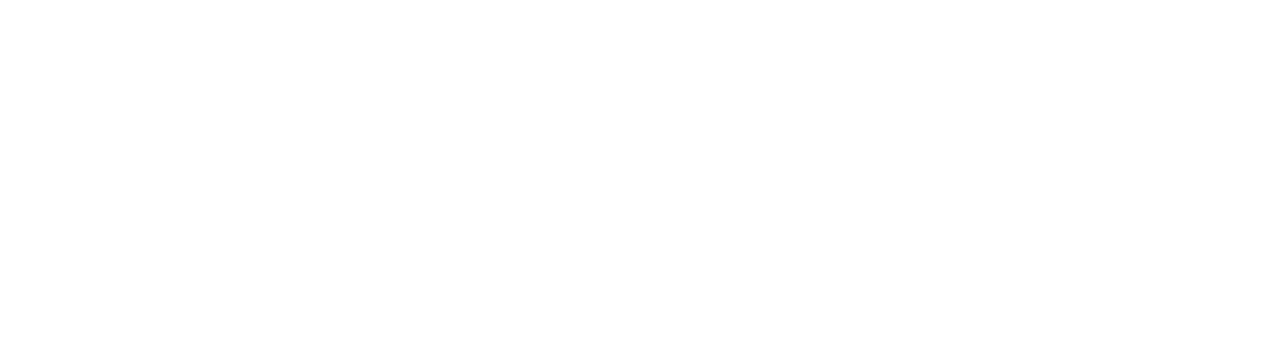
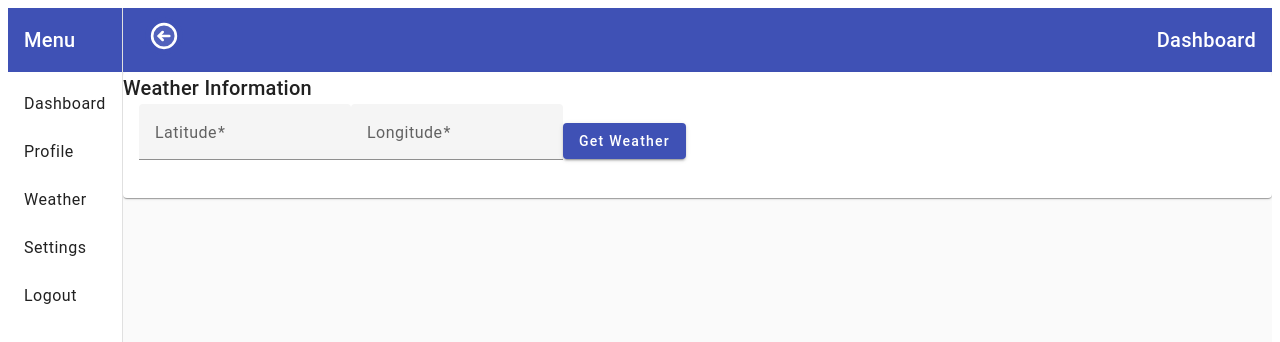
Before and after one commit to rouhin12/angular-login, an Angular app: page /layout/weather in a window 1280 px wide. Before the commit this address led to /. Shown: the top 342 px of the page. Built offline with nearby package versions, Linux system fonts and the light colour scheme.

Commit message:
weather fixed

```diff
--- a/src/app/app-routing.module.ts
+++ b/src/app/app-routing.module.ts
@@ -6,6 +6,7 @@
 import { LayoutComponent } from './layout/layout.component';
 import { ProfileComponent } from './profile/profile.component';
 import { DashboardComponent } from './dashboard/dashboard.component';
+import { WeatherComponent } from './weather/weather.component';
 import { AuthGuard } from './auth/auth.guard';
 
 const routes: Routes = [
@@ -14,7 +15,8 @@
   { path: 'register', component: RegisterComponent },
   { path: 'layout', component: LayoutComponent, canActivate: [AuthGuard], children: [
     { path: 'dashboard', component: DashboardComponent },
-    { path: 'profile', component: ProfileComponent }
+    { path: 'profile', component: ProfileComponent },
+    { path: 'weather', component: WeatherComponent }
   ]},
   { path: '**', redirectTo: '' }
 ];
--- a/src/app/app.module.ts
+++ b/src/app/app.module.ts
@@ -20,6 +20,7 @@
 import { LayoutComponent } from './layout/layout.component';
 import { ProfileComponent } from './profile/profile.component';
 import { DashboardComponent } from './dashboard/dashboard.component';
+import { WeatherComponent } from './weather/weather.component';
 import { AuthService } from './auth/auth.service';
 import { AuthGuard } from './auth/auth.guard';
 import { AppRoutingModule } from './app-routing.module';
@@ -30,7 +31,8 @@
     // ...existing code...
     LayoutComponent,
     ProfileComponent,
-    DashboardComponent
+    DashboardComponent,
+    WeatherComponent
   ],
   imports: [
     BrowserModule,
--- a/src/app/app.routes.ts
+++ b/src/app/app.routes.ts
@@ -3,6 +3,7 @@
 import { LoginComponent } from './login/login.component';
 import { DashboardComponent } from './dashboard/dashboard.component';
 import { ProfileComponent } from './profile/profile.component';
+import { WeatherComponent } from './weather/weather.component';
 
 export const routes: Routes = [
 
@@ -29,6 +30,10 @@
             {
                 path: 'profile',
                 component: ProfileComponent,
+            },
+            {
+                path: 'weather',
+                component: WeatherComponent,
             }
         ]}
 ];
--- a/src/app/layout/layout.component.html
+++ b/src/app/layout/layout.component.html
@@ -4,6 +4,7 @@
     <mat-nav-list>
       <a mat-list-item (click)="redirect('/layout/dashboard')">Dashboard</a>
       <a mat-list-item (click)="redirect('/layout/profile')">Profile</a>
+      <a mat-list-item (click)="redirect('/layout/weather')">Weather</a>
       <a mat-list-item routerLink="/settings">Settings</a>
       <a mat-list-item (click)="logout()">Logout</a>
     </mat-nav-list>
@@ -18,16 +19,6 @@
       </span>
       <span>Dashboard</span>
     </mat-toolbar>
-    <!-- <div class="dashboard-container">
-      <div class="dashboard-content">
-        <mat-card>
-          <mat-card-title>Welcome to the Dashboard</mat-card-title>
-          <mat-card-content>
-            <p>This is your dashboard. Here you can manage your account, view statistics, and more.</p>
-          </mat-card-content>
-        </mat-card>
-      </div>
-    </div> -->
     <router-outlet></router-outlet>
   </mat-sidenav-content>
 </mat-sidenav-container>
--- /dev/null
+++ b/src/app/weather/weather.component.html
@@ -0,0 +1,22 @@
+<div class="weather-container">
+  <mat-card>
+    <mat-card-title>Weather Information</mat-card-title>
+    <mat-card-content>
+      <form (ngSubmit)="fetchWeather()">
+        <mat-form-field appearance="fill">
+          <mat-label>Latitude</mat-label>
+          <input matInput [(ngModel)]="latitude" name="latitude" required>
+        </mat-form-field>
+        <mat-form-field appearance="fill">
+          <mat-label>Longitude</mat-label>
+          <input matInput [(ngModel)]="longitude" name="longitude" required>
+        </mat-form-field>
+        <button mat-raised-button color="primary" type="submit">Get Weather</button>
+      </form>
+      <div *ngIf="weatherData.length">
+        <h3>Weather Data</h3>
+        <p *ngFor="let data of weatherData">{{ data.time }}: {{ data.temperature }}°C</p>
+      </div>
+    </mat-card-content>
+  </mat-card>
+</div>
--- /dev/null
+++ b/src/app/weather/weather.component.ts
@@ -0,0 +1,49 @@
+import { Component } from '@angular/core';
+import { HttpClient } from '@angular/common/http';
+import { FormsModule } from '@angular/forms';
+import { MatCardModule } from '@angular/material/card';
+import { MatInputModule } from '@angular/material/input';
+import { MatButtonModule } from '@angular/material/button';
+import { CommonModule } from '@angular/common';
+
+@Component({
+  selector: 'app-weather',
+  templateUrl: './weather.component.html',
+  styleUrls: ['./weather.component.css'],
+  imports: [FormsModule, MatCardModule, MatInputModule, MatButtonModule,CommonModule]
+})
+export class WeatherComponent {
+  latitude: number | null = null;
+  longitude: number | null = null;
+  weatherData: any[] = [];
+
+  constructor(private http: HttpClient) {}
+
+  async fetchWeather() {
+    if (this.latitude === null || this.longitude === null) {
+      alert('Please enter valid latitude and longitude.');
+      return;
+    }
+
+    const params = {
+      latitude: this.latitude,
+      longitude: this.longitude,
+      hourly: 'temperature_2m'
+    };
+    const url = 'https://api.open-meteo.com/v1/forecast';
+
+    try {
+      const response = await this.http.get<any>(url, { params }).toPromise();
+      const hourly = response.hourly;
+      const utcOffsetSeconds = response.utc_offset_seconds;
+      const weatherData = hourly.time.map((time: string, index: number) => ({
+        time: new Date((new Date(time).getTime() + utcOffsetSeconds * 1000)),
+        temperature: hourly.temperature_2m[index]
+      }));
+      this.weatherData = weatherData;
+    } catch (error) {
+      console.error('Error fetching weather data:', error);
+      alert('An error occurred while fetching weather data. Please try again later.');
+    }
+  }
+}
```
Also changed, not shown: src/app/weather/weather.component.css (added).
